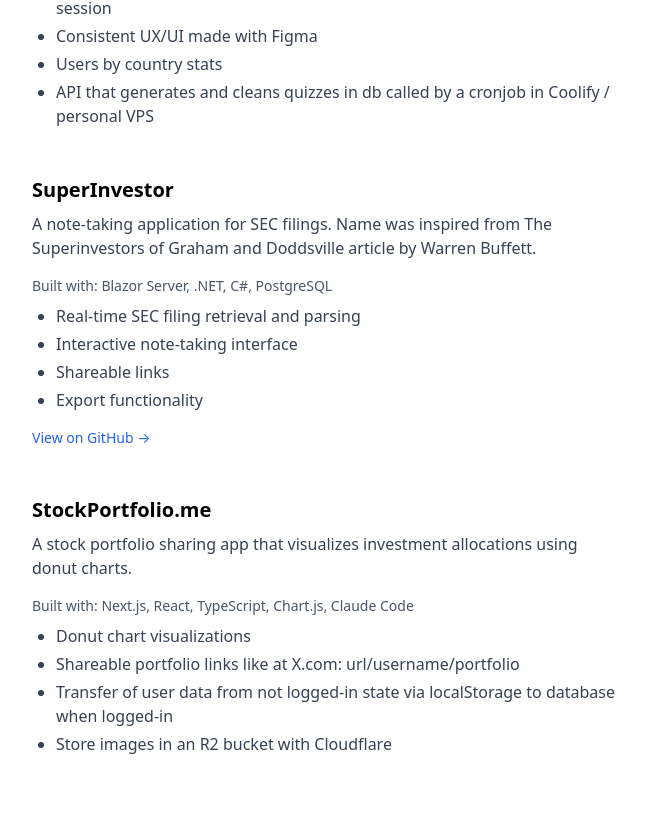
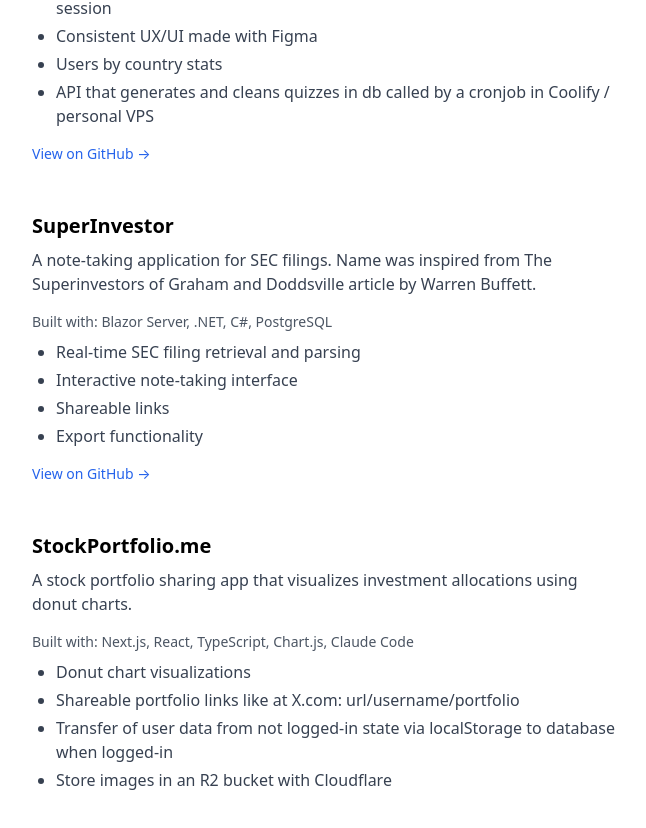
Before and after one commit to aldo-leka/website, a Next.js app: page /projects in a window 1280 px wide. Shown: the part 1012-1840 px from the top of the page, without its empty margins (192-838 px from the left). Built offline with nearby package versions, Linux system fonts and the light colour scheme.

Commit message:
Add QuizPlus GitHub link

```diff
--- a/app/projects/page.tsx
+++ b/app/projects/page.tsx
@@ -34,6 +34,7 @@
     {
         name: 'QuizPlus',
         url: 'https://www.quizplus.io',
+        github: 'https://github.com/aldo-leka/ai-quiz-myself',
         description: 'A quiz game that currently features a Who Wants to Be a Millionaire quiz and a multi-player quiz with AI-generated content.',
         tech: ['Next.js', 'Node.js', 'API', 'AI system prompts'],
         features: [
```
